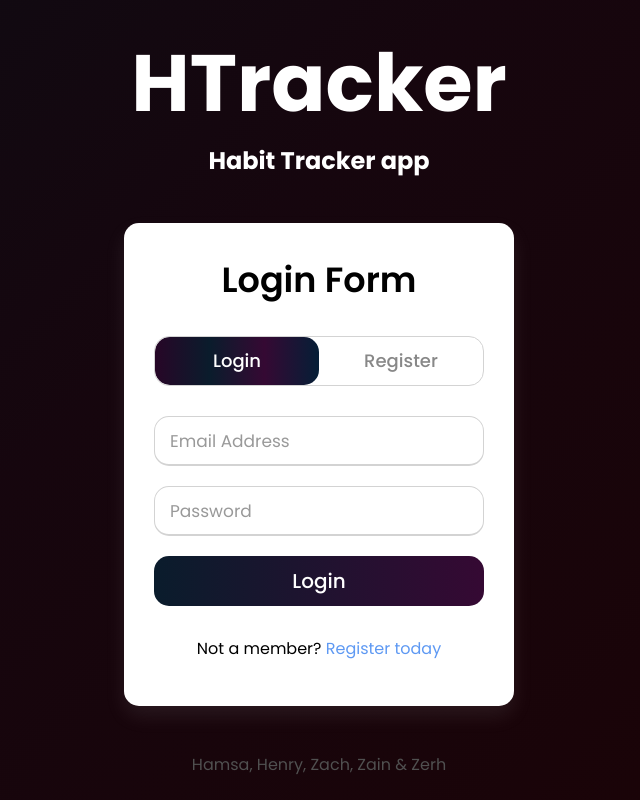
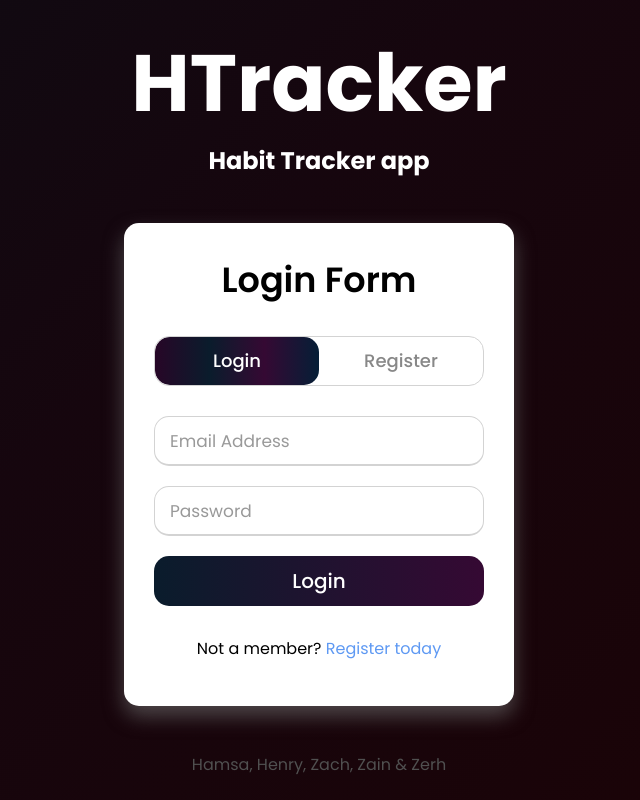
Before and after one commit to ZNBrown/habit-tracker, a plain HTML site: page client/index.html in a window 1280 px wide. Shown: the whole page, without its empty margins (321-961 px from the left). Drawn offline with Linux system fonts and the light colour scheme.

Commit message:
update all

```diff
--- a/client/static/style.css
+++ b/client/static/style.css
@@ -50,7 +50,7 @@ h2 {
   background: white;
   padding: 30px;
   border-radius: 15px;
-  box-shadow: 0px 10px 20px rgba(197, 197, 197, 0.1);
+  box-shadow: 0px 10px 20px rgba(110, 110, 110, 0.616);
 }
 .wrapper .title-text{
   display: flex;
```
